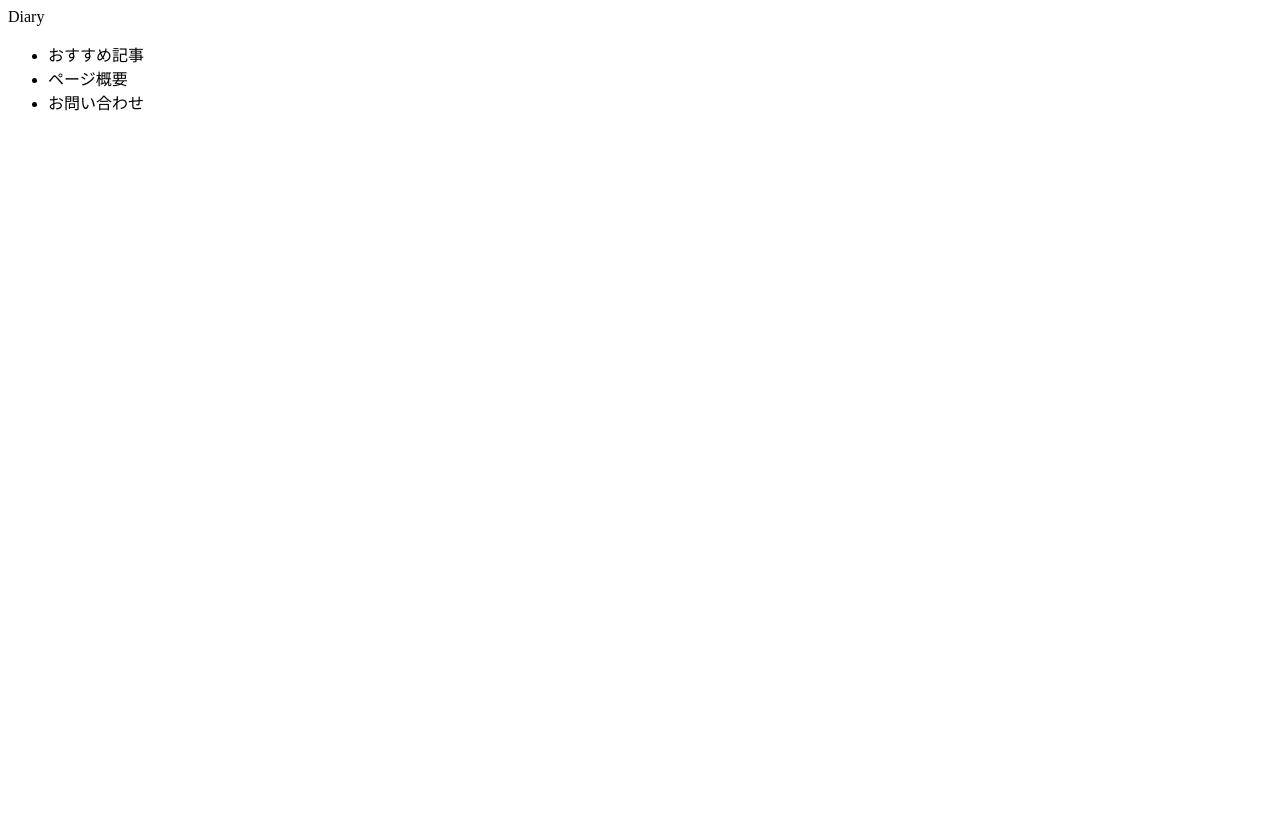
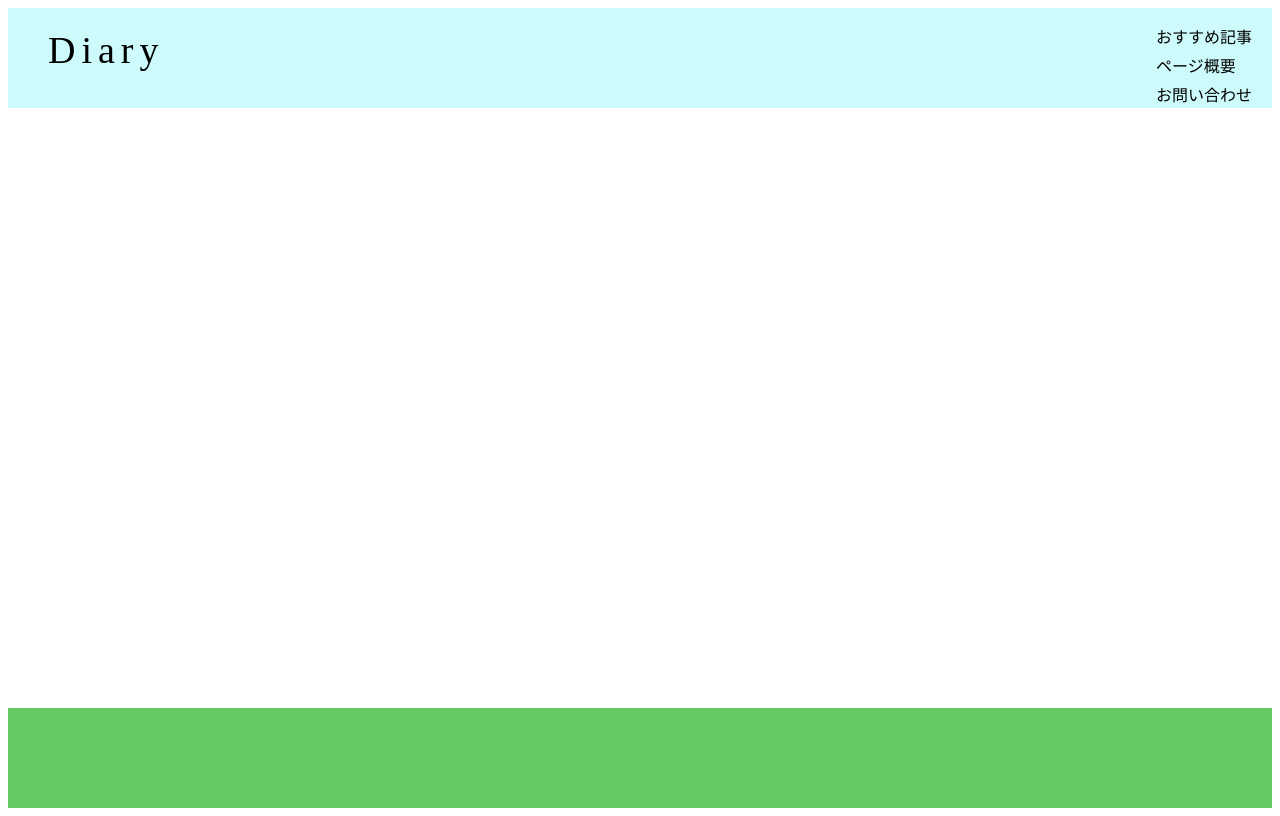
Before and after one commit to Accmel/github, a plain HTML site: page index.html in a window 1280 px wide. Drawn offline with Linux system fonts and the light colour scheme.

Commit message:
Update master.css

```diff
--- a/master.css
+++ b/master.css
@@ -1,3 +1,39 @@
-h1{
-  color: yellow;
+li{
+  list-style: none;
 }
+
+header{
+  background-color: rgba(200, 250, 250, 0.9);
+  height: 100px;
+}
+
+.header-left{
+  float: left;
+  font-size: 38px;
+  font-weight: normal;
+  letter-spacing: 6px;
+  padding: 20px 40px;
+}
+
+
+.header-right{
+  float: right;
+  padding-right: 20px;
+}
+
+.header-right li{
+  padding-bottom: 5px;
+}
+
+.clear{
+  clear: both;
+}
+
+main{
+  height: 600px;
+}
+
+footer{
+  background-color: rgb(100, 200, 100);
+  height: 100px;
+}
```
